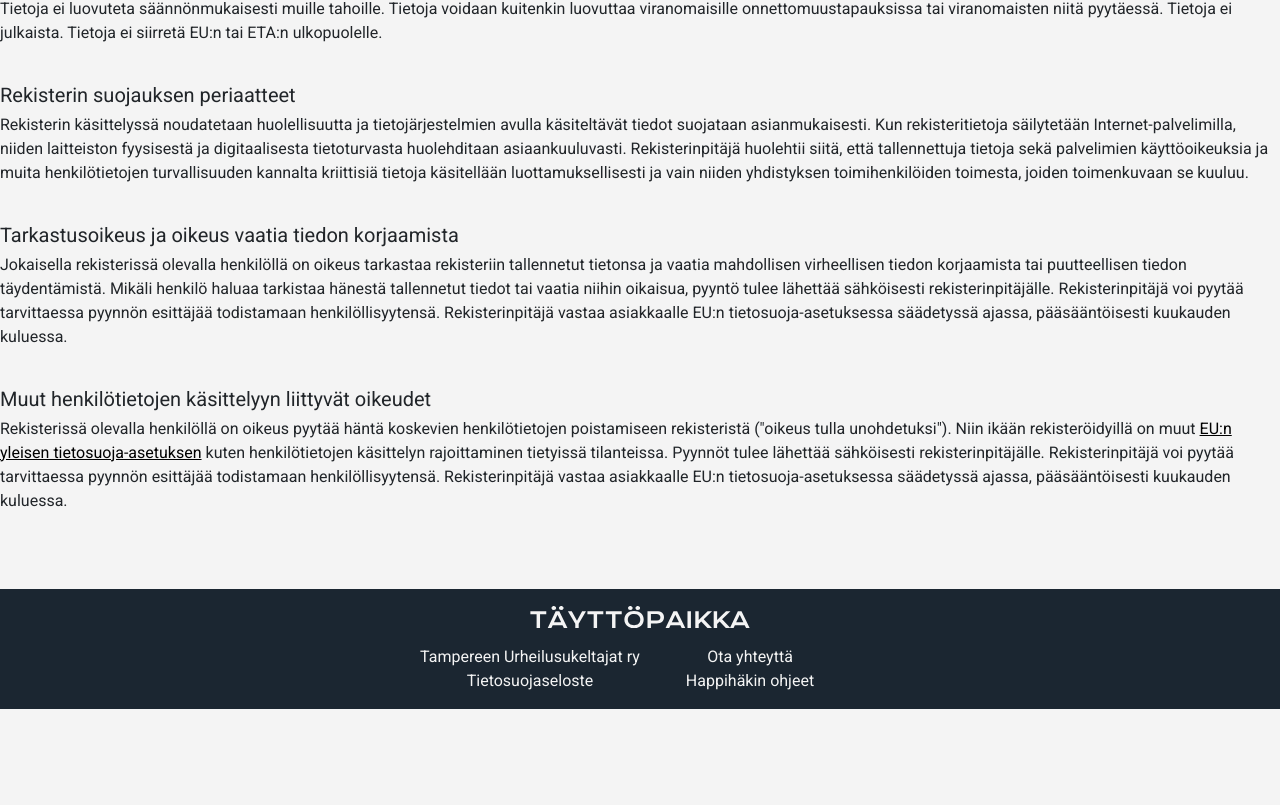
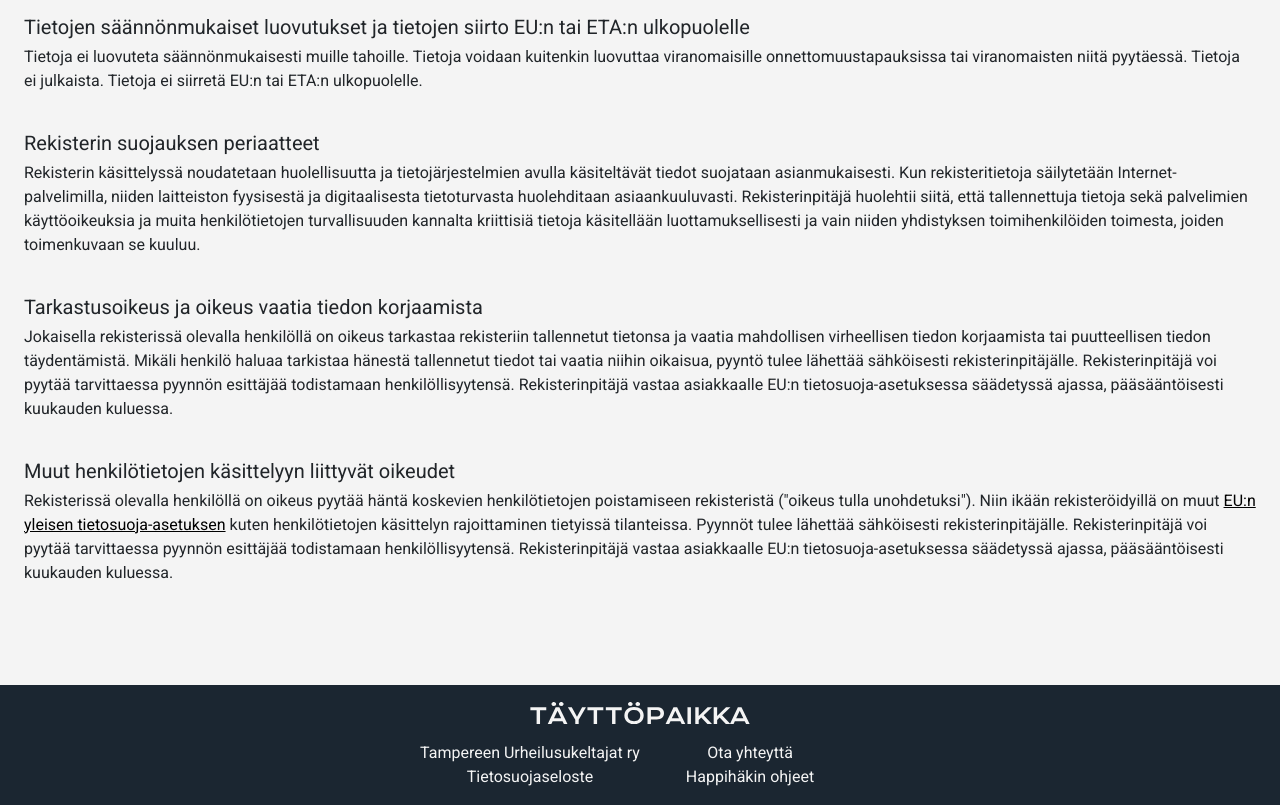
Before and after one commit to Tampereen-Urheilusukeltajat/Blenderi-UI, a React (Vite) app: page /gdpr in a window 1280 px wide. Shown: the part 1105-1910 px from the top of the page. Before the commit the page ends 1814 px from the top, so only its background shows below. Built offline with nearby package versions, Linux system fonts and the light colour scheme; no server answers; what google-libphonenumber would draw is missing.

Commit message:
Make GDPR site use app router instead of using plain HTML link, which reloads the page. Add padding

```diff
--- a/src/components/Footer/Footer.tsx
+++ b/src/components/Footer/Footer.tsx
@@ -2,14 +2,17 @@
 import styles from './Footer.module.scss';
 import Tayttopaikka from '../../svg/tayttopaikka.svg?react';
 import happihakkiInstructions from '../../Files/happihakki-instructions.pdf';
+import { Link } from 'react-router-dom';
 
 export const Footer: React.FC = () => {
   return (
     <div className={styles.footer}>
       <div className={styles.row}>
-        <div className={styles.logo}>
-          <Tayttopaikka />
-        </div>
+        <Link to="/logbook">
+          <div className={styles.logo}>
+            <Tayttopaikka />
+          </div>
+        </Link>
       </div>
       <div className={styles.row}>
         <a href="https://taursu.fi" className={styles.item}>
@@ -20,9 +23,9 @@
         </a>
       </div>
       <div className={styles.row}>
-        <a href="/gdpr" className={styles.item}>
+        <Link to="/gdpr" className={styles.item}>
           Tietosuojaseloste
-        </a>
+        </Link>
         <a href={happihakkiInstructions} download className={styles.item}>
           Happihäkin ohjeet
         </a>
--- a/src/views/GDPR.tsx
+++ b/src/views/GDPR.tsx
@@ -2,7 +2,7 @@
 
 export const GDPR: React.FC = () => {
   return (
-    <div>
+    <div className="p-4">
       <h1>Rekisteri- ja tietosuojaseloste</h1>
       <h2>
         Tämä on Tampereen Urheilusukeltajat ry:n (Taursu) EU:n yleisen
```
